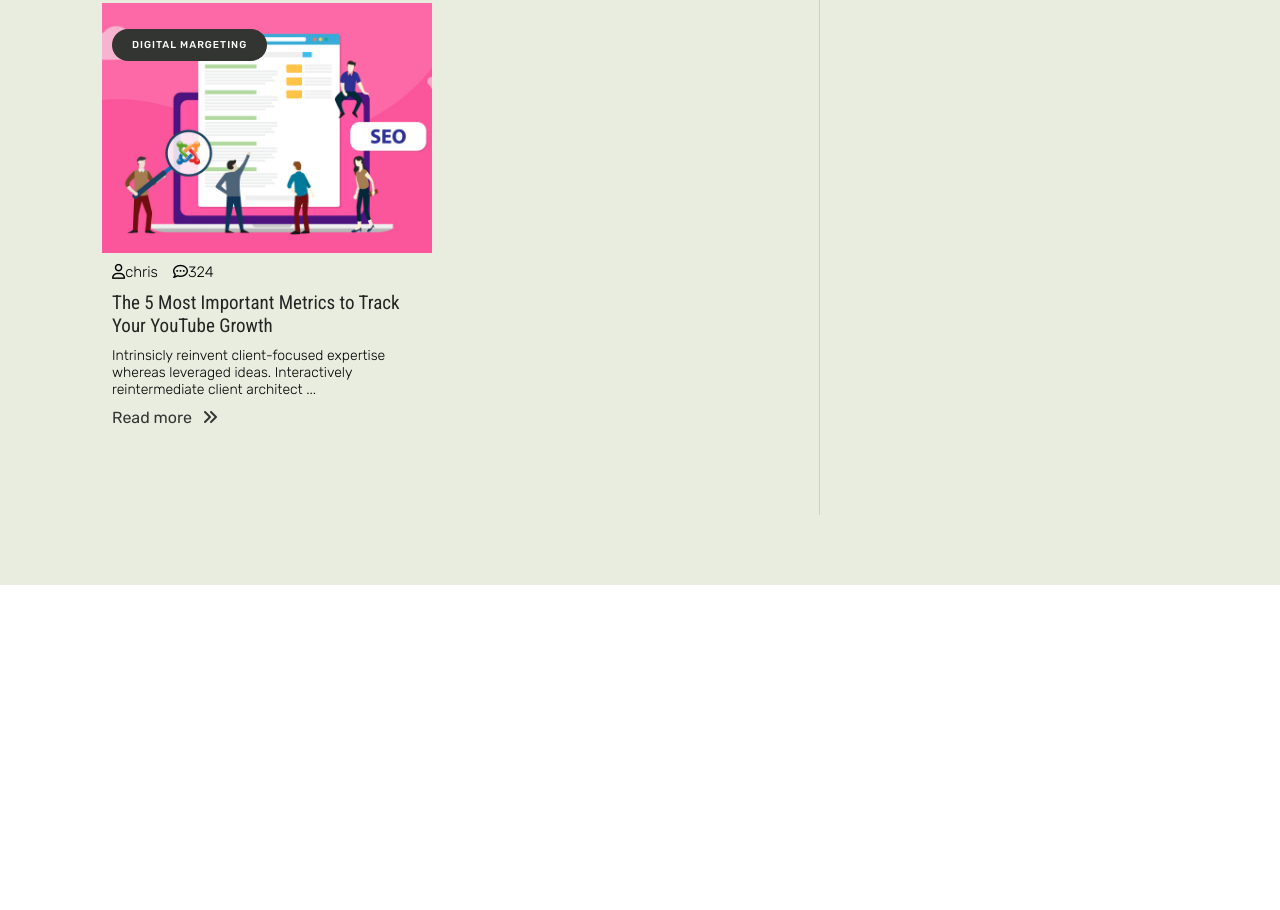
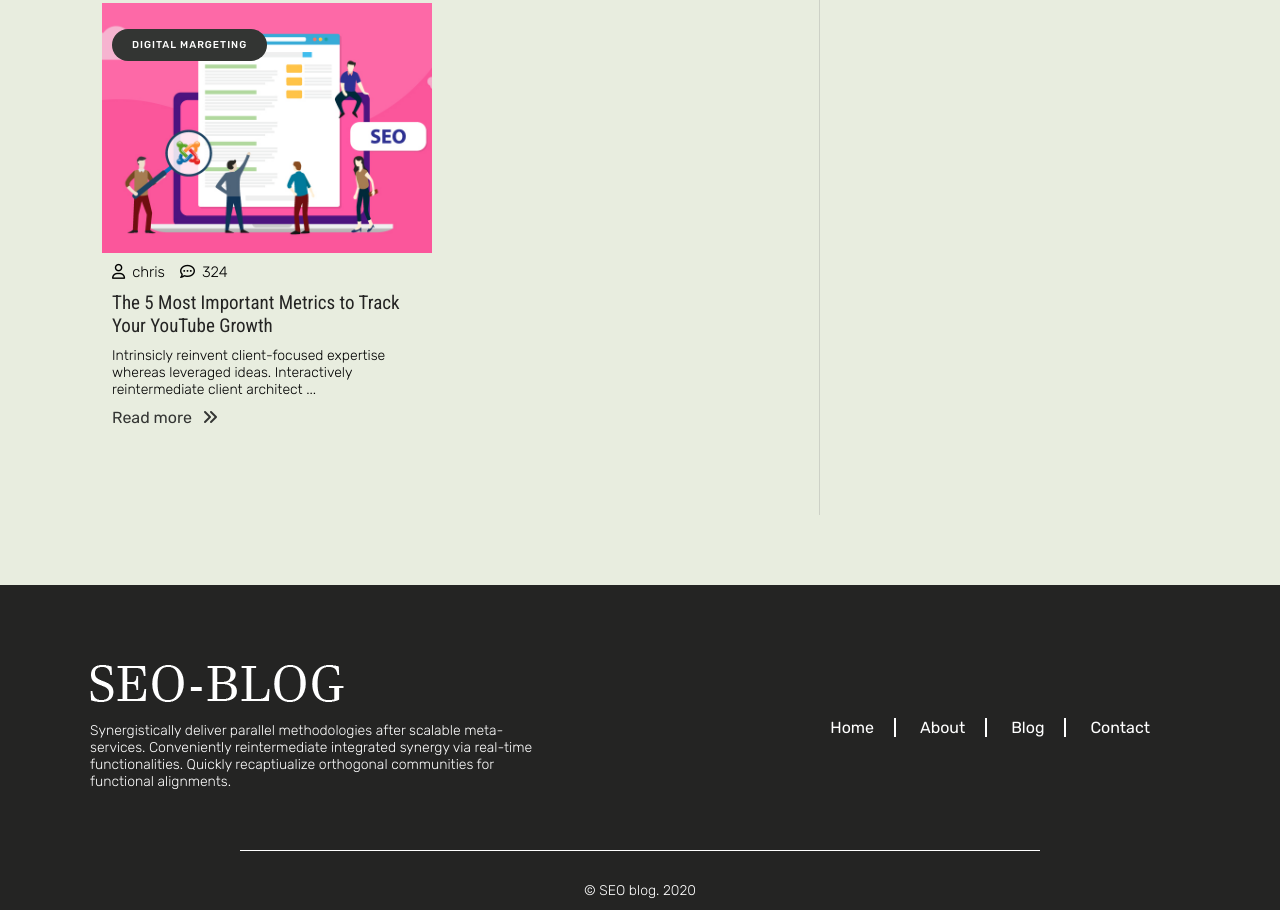
Before and after one commit to ChrisOxygen/frontend-for-SEO-BLOG, a website: page index.html in a window 1280 px wide. Shown: the part 3031-3941 px from the top of the page. Before the commit the page ends 3626 px from the top, so only its background shows below. Drawn offline with Linux system fonts and the light colour scheme.

Commit message:
added the author of the week section to the side bar and i also added the footer

```diff
--- a/index.html
+++ b/index.html
@@ -327,6 +327,18 @@
 
         <!-- latest posts  start -->
         <div class="heading-underline">
+          <h2 class="heading-underline__title">Author of the week</h2>
+        </div>
+        <div class="author-of-the-week">
+          <figure class="author-of-the-week__image"><img src="/img/AC_ECOM_SITE_2020_REFRESH_1_INDEX_M2_THUMBS-V2-1.jpg"
+              alt="Author name" class="author-of-the-week__image--img">
+          </figure>
+          <p class="author-of-the-week__desc">Authoritatively disseminate compelling information rather than multimedia
+            based infrastructures. Competently scale
+            innovative e-services after B2C innovation. Uniquely pursue</p>
+          <button class="author-of-the-week__profile-link">View more</button>
+        </div>
+        <div class="heading-underline">
           <h2 class="heading-underline__title">Latest posts</h2>
         </div>
         <div class="latest-post-list">
@@ -457,6 +469,42 @@
     </div>
   </main>
 
+  <!-- ----------------------------------------------------------------------------------------------- -->
+
+  <!-- footer section  start -->
+  <footer class="footer">
+    <div class="footer__container">
+      <div class="footer-top">
+        <div class="footer-top__logo-and-desc">
+          <img src="/img/SEO-BLOG_white.png" alt="" class="footer-logo">
+          <p class="footer-desc">
+            Synergistically deliver parallel methodologies after scalable meta-services. Conveniently reintermediate
+            integrated
+            synergy via real-time functionalities. Quickly recaptiualize orthogonal communities for functional
+            alignments.
+          </p>
+        </div>
+        <div class="footer-top__menu">
+          <div class="footer-menu">
+            <ul class="footer-menu__list">
+              <li class="footer-menu__item"><a href="#" class="footer-menu__link">Home</a></li>
+              <li class="footer-menu__item"><a href="#" class="footer-menu__link">About</a></li>
+              <li class="footer-menu__item"><a href="#" class="footer-menu__link">Blog</a></li>
+              <li class="footer-menu__item"><a href="#" class="footer-menu__link">Contact</a></li>
+            </ul>
+          </div>
+        </div>
+      </div>
+      <div class="footer-bottom">
+        <p class="footer-bottom__copyright">
+          © SEO blog. 2020
+        </p>
+      </div>
+    </div>
+  </footer>
+
+  <!-- ----------------------------------------------------------------------------------------------- -->
+
   <script src="/js_scripts/main.js"></script>
 </body>
 
--- /dev/null
+++ b/sass/components/_author-of-the-week.scss
@@ -0,0 +1,46 @@
+.author-of-the-week {
+    display: flex;
+    flex-direction: column;
+    align-items: flex-start;
+    justify-content: flex-start;
+    width: 100%;
+    margin-bottom: 3.4rem;
+
+    &__image {
+        grid-row: 1 / 4;
+        grid-column: 1 / 4;
+        width: 100%;
+        height: 100%;
+        position: relative;
+        margin-bottom: 1.5rem;
+
+        &--img {
+            width: 100%;
+            height: 100%;
+            object-fit: cover;
+
+
+        }
+    }
+
+    &__desc {
+
+        margin-bottom: 1.5rem;
+    }
+
+    &__profile-link {
+        outline: none;
+        border: none;
+        padding: 1rem 2.2rem;
+        color: $color-white;
+        background-color: $jet;
+
+        margin-bottom: 1.5rem;
+        transition: all .3s;
+
+        &:hover {
+            transform: scale(1.1);
+        }
+    }
+
+}
--- /dev/null
+++ b/sass/components/_footer-menu.scss
@@ -0,0 +1,23 @@
+.footer-menu {
+    width: 100%;
+
+    &__list {
+        list-style: none;
+    }
+
+    &__item {
+        display: inline-block;
+        padding-right: 2rem;
+        margin-right: 2rem;
+
+        &:not(:last-child) {
+            border-right: 2px solid $color-white;
+        }
+    }
+
+    &__link {
+        text-decoration: none;
+        color: white;
+    }
+
+}
--- a/sass/components/_post.scss
+++ b/sass/components/_post.scss
@@ -50,7 +50,28 @@
                 margin-right: 1.5rem;
             }
         }
+
+
     }
+
+
+    &__author {
+
+        &--icon {
+            display: inline-block;
+            margin-right: .7rem;
+        }
+    }
+
+    &__comment {
+
+        &--icon {
+            display: inline-block;
+            margin-right: .7rem;
+        }
+    }
+
+
 
     &__title {
         font-size: 1.9rem;
--- /dev/null
+++ b/sass/layouts/_footer.scss
@@ -0,0 +1,62 @@
+.footer {
+    width: 100vw;
+    display: grid;
+    grid-template-columns: 1fr $container-width 1fr;
+    grid-template-rows: 1fr;
+    justify-content: center;
+    align-items: center;
+    background-color: $eerie-black;
+
+    &__container {
+
+        width: $container-width;
+        grid-column: 2 / 3;
+        grid-row: 1 / -1;
+        display: flex;
+        flex-direction: column;
+        align-items: center;
+        color: $color-white;
+    }
+}
+
+.footer-top {
+
+    width: 100%;
+    display: flex;
+    align-items: center;
+    justify-content: space-between;
+    padding: 8rem 0;
+
+    &__logo-and-desc {
+        display: flex;
+        flex-direction: column;
+        align-items: flex-start;
+        justify-content: flex-start;
+        width: 45rem;
+        height: 100;
+    }
+
+}
+
+.footer-logo {
+    margin-bottom: 2rem;
+}
+
+.footer-bottom {
+    display: flex;
+    height: 4rem;
+    align-items: center;
+    justify-content: center;
+    position: relative;
+
+    &::after {
+        content: "";
+        position: absolute;
+        height: 1px;
+        width: 80rem;
+        background-color: white;
+        top: -2rem;
+        left: 50%;
+        transform: translateX(-50%);
+    }
+}
--- a/sass/main.scss
+++ b/sass/main.scss
@@ -22,6 +22,8 @@
 @import "components/post-detail";
 @import "components/category-list";
 @import "components/social-icon";
+@import "components/footer-menu";
+@import "components/author-of-the-week";
 
 
 
@@ -30,3 +32,4 @@
 @import "layouts/sub-post-section";
 @import "layouts/categories-section";
 @import "layouts/body";
+@import "layouts/footer";
```
Also changed, not shown: css/style.css, img/AC_ECOM_SITE_2020_REFRESH_1_INDEX_M2_THUMBS-V2-1.jpg (added).
